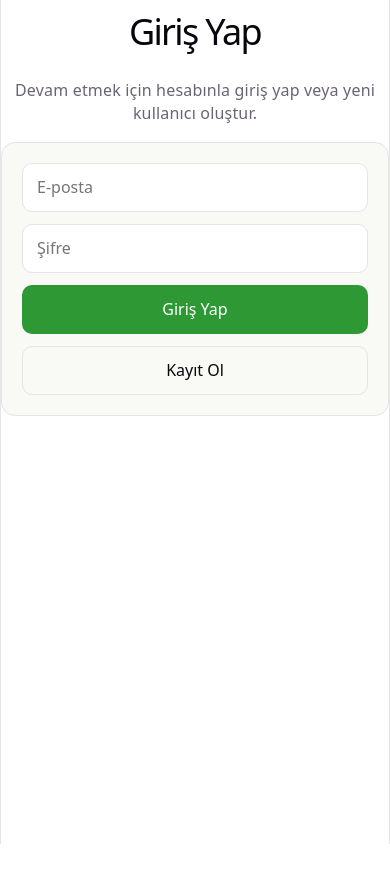
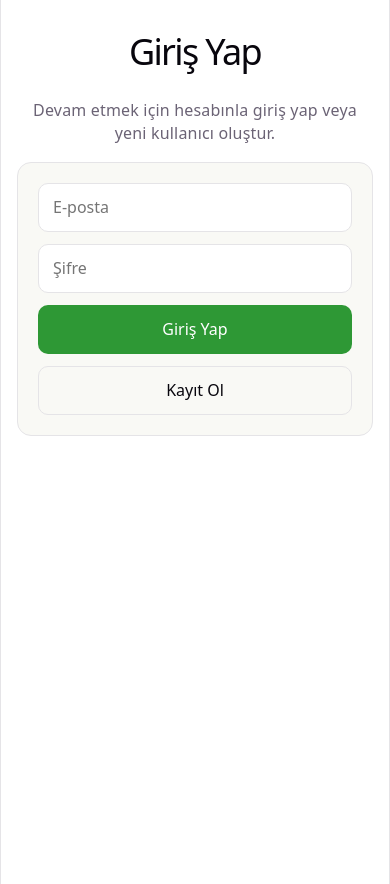
Before and after one commit to kaya-hasan/appointly, a React app in the folder frontend/: page / in a window 390 px wide. Before the commit the page ends 844 px from the top, so only its background shows below. Built offline with nearby package versions, Linux system fonts and the light colour scheme; no server answers; the HTML template or start-up script is replaced by a standard one.

Commit message:
Handle expired auth globally and fix login responsiveness

```diff
--- a/frontend/src/App.css
+++ b/frontend/src/App.css
@@ -109,6 +109,18 @@
   gap: 16px;
 }
 
+.auth-page {
+  min-height: 100vh;
+  display: grid;
+  place-items: center;
+  padding: 24px;
+}
+
+.auth-card {
+  width: 100%;
+  max-width: 560px;
+}
+
 .page-description {
   max-width: 720px;
 }
@@ -158,6 +170,10 @@
   gap: 12px;
   padding: 20px;
   max-width: 720px;
+}
+
+.auth-form {
+  max-width: 100%;
 }
 
 .entity-form input,
@@ -277,6 +293,11 @@
     padding: 24px 20px;
   }
 
+  .auth-page {
+    padding: 20px 16px;
+    align-items: start;
+  }
+
   .nav-list {
     flex-wrap: wrap;
   }
@@ -288,4 +309,8 @@
   .entity-actions {
     width: 100%;
   }
+
+  .auth-card {
+    max-width: 100%;
+  }
 }
--- a/frontend/src/App.jsx
+++ b/frontend/src/App.jsx
@@ -1,4 +1,4 @@
-import { useState } from "react";
+import { useEffect, useState } from "react";
 import { Navigate, Route, Routes } from "react-router-dom";
 
 import "./App.css";
@@ -8,7 +8,7 @@ import HomePage from "./pages/HomePage.jsx";
 import CustomersPage from "./pages/CustomersPage.jsx";
 import AppointmentsPage from "./pages/AppointmentsPage.jsx";
 import authService from "./services/authService";
-import { getStoredToken } from "./services/api";
+import { AUTH_EXPIRED_EVENT, getStoredToken } from "./services/api";
 
 function ProtectedApp({ language, setLanguage, onLogout }) {
   return (
@@ -31,6 +31,18 @@ function App() {
     authService.logout();
     setIsAuthenticated(false);
   };
+
+  useEffect(() => {
+    const handleAuthExpired = () => {
+      setIsAuthenticated(false);
+    };
+
+    window.addEventListener(AUTH_EXPIRED_EVENT, handleAuthExpired);
+
+    return () => {
+      window.removeEventListener(AUTH_EXPIRED_EVENT, handleAuthExpired);
+    };
+  }, []);
 
   if (!isAuthenticated) {
     return (
--- a/frontend/src/pages/LoginPage.jsx
+++ b/frontend/src/pages/LoginPage.jsx
@@ -61,12 +61,14 @@ const LoginPage = ({ language, onAuthenticated }) => {
   };
 
   return (
+    <div className="auth-page">
+      <div className="auth-card">
         <div className="page">
           <h1>{content.title}</h1>
           <p className="page-description">{content.description}</p>
           {error && <p className={error === content.registered ? "empty-state" : "page-error"}>{error}</p>}
 
-      <form className="entity-form" onSubmit={handleLogin}>
+          <form className="entity-form auth-form" onSubmit={handleLogin}>
             <input
               type="email"
               placeholder={content.email}
@@ -89,6 +91,8 @@ const LoginPage = ({ language, onAuthenticated }) => {
             </button>
           </form>
         </div>
+      </div>
+    </div>
   );
 };
 
--- a/frontend/src/services/api.js
+++ b/frontend/src/services/api.js
@@ -1,5 +1,6 @@
 const BASE_URL = import.meta.env.VITE_API_BASE_URL || "http://localhost:8000";
 const TOKEN_STORAGE_KEY = "appointly_access_token";
+export const AUTH_EXPIRED_EVENT = "appointly:auth-expired";
 
 export function getStoredToken() {
   return localStorage.getItem(TOKEN_STORAGE_KEY);
@@ -44,6 +45,11 @@ async function request(endpoint, options = {}) {
   }
 
   if (!response.ok) {
+    if (response.status === 401) {
+      clearStoredToken();
+      window.dispatchEvent(new CustomEvent(AUTH_EXPIRED_EVENT));
+    }
+
     const error = new Error(data?.detail || `HTTP error! status: ${response.status}`);
     error.status = response.status;
     error.detail = data?.detail;
```
Lines whose indentation alone changed are shown as unchanged.
